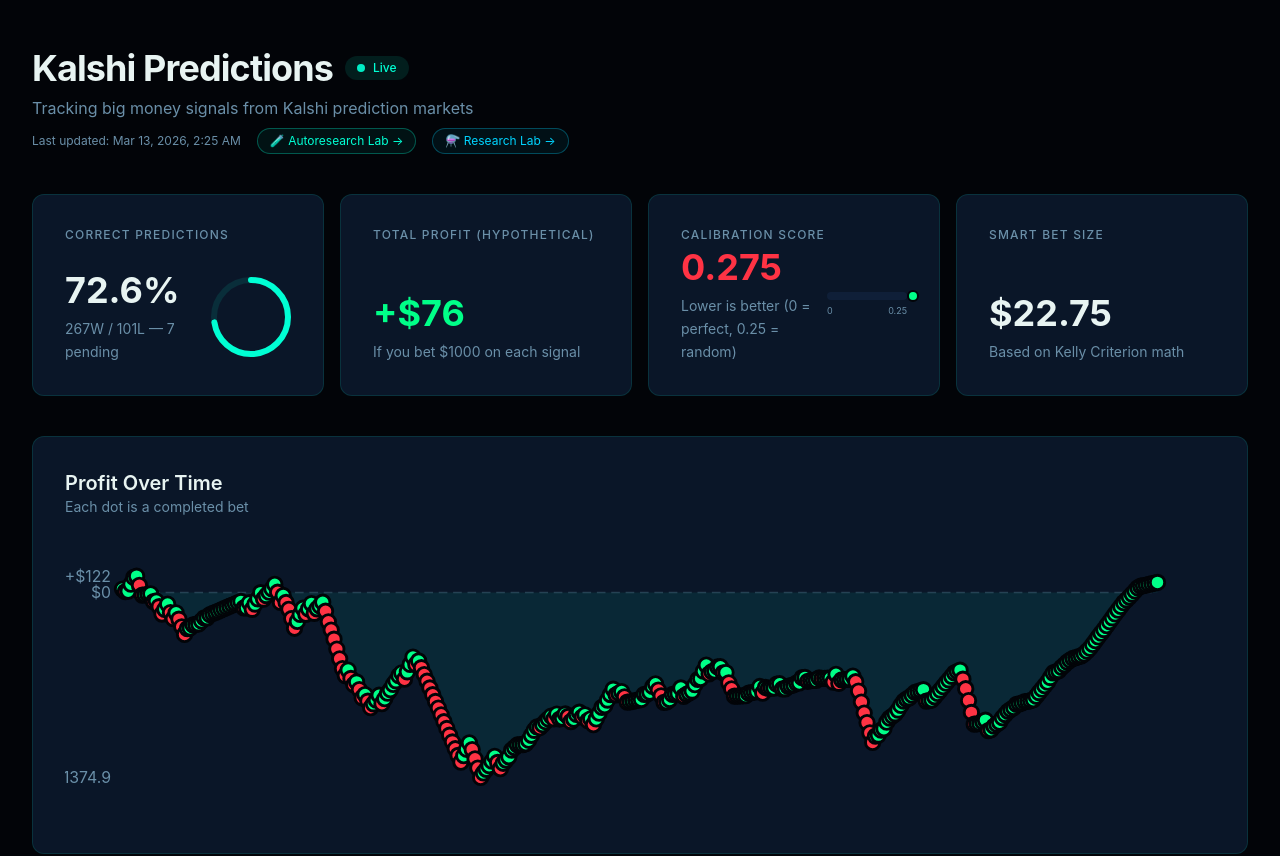
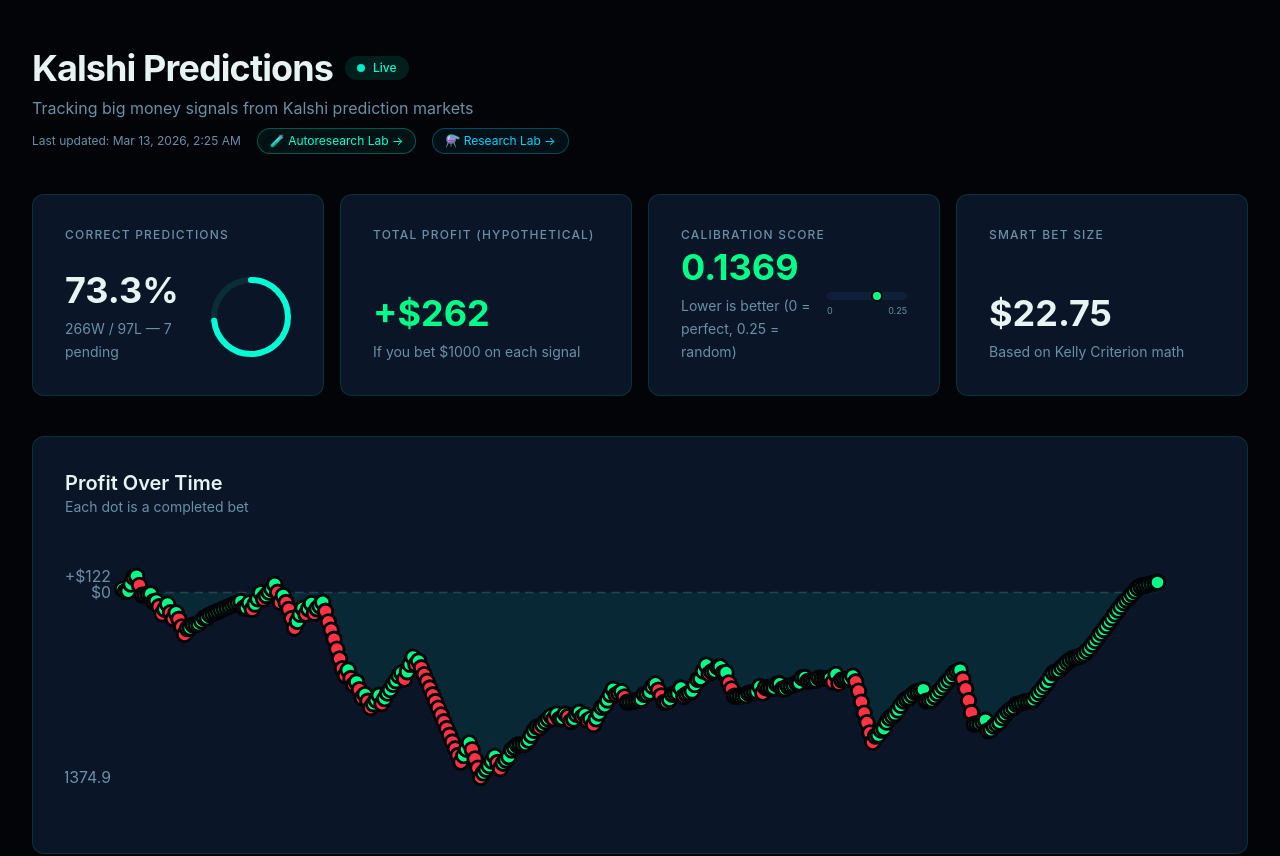
Before and after one commit to pagidik/kalshi-dashboard, a Next.js app: page / in a window 1280 px wide. Shown: the top 856 px of the page. Built offline with nearby package versions, Linux system fonts and the light colour scheme.

Commit message:
fix: read brier/win rate/pnl from config (363 trades) not recomputed from raw predictions

```diff
--- a/app/page.tsx
+++ b/app/page.tsx
@@ -27,25 +27,34 @@
   const kellyBet = rawConfig.kellyBet ?? (rawConfig.categoryStats as Record<string, unknown> | undefined)?.sports ?? config.minTradeUSD
   const kellyDisplay = typeof kellyBet === 'number' ? kellyBet : (kellyBet as Record<string, unknown>)?.kellyBet ?? config.minTradeUSD
 
-  // Compute stats dynamically
+  // Compute stats — prefer authoritative values from config (363 trades) over raw prediction rows
   const settled = predictions.filter(p => p.status === 'won' || p.status === 'lost')
   const wins = settled.filter(p => p.status === 'won').length
   const losses = settled.filter(p => p.status === 'lost').length
   const pending = predictions.filter(p => p.status === 'pending').length
-  const winRate = settled.length > 0 ? (wins / settled.length) * 100 : 0
-  const totalPnl = settled.reduce((sum, p) => sum + (p.pnl ?? 0), 0)
+
+  const rawConfigData = configJson as unknown as Record<string, unknown>
+  // Win rate: use config's overallWinRate (363 trades) if available, else compute from predictions
+  const configWinRate = typeof rawConfigData.overallWinRate === 'number' ? rawConfigData.overallWinRate * 100 : null
+  const winRate = configWinRate ?? (settled.length > 0 ? (wins / settled.length) * 100 : 0)
+  const settledCount = typeof rawConfigData.dataPoints === 'number' ? rawConfigData.dataPoints : settled.length
+  const configWins = Math.round((configWinRate ?? winRate) / 100 * settledCount)
+  const configLosses = settledCount - configWins
+
+  // P&L: use config notes value if parseable, else sum from predictions
+  const notesMatch = typeof rawConfigData.notes === 'string'
+    ? rawConfigData.notes.match(/Total P&L: \$([\d.]+)/)
+    : null
+  const totalPnl = notesMatch ? parseFloat(notesMatch[1]) : settled.reduce((sum, p) => sum + (p.pnl ?? 0), 0)
   const pnlDisplay = totalPnl >= 0 ? `+$${totalPnl.toFixed(0)}` : `-$${Math.abs(totalPnl).toFixed(0)}`
   const pnlColor = totalPnl >= 0 ? 'var(--green)' : 'var(--red)'
 
-  // Brier score: mean((predicted_prob - outcome)^2) over settled bets with known result
-  const brierBets = settled.filter(p => p.result !== null && p.price !== null)
-  const brierScore = brierBets.length > 0
-    ? brierBets.reduce((sum, p) => {
-        const outcome = p.result === 'yes' ? 1 : 0
-        return sum + Math.pow((p.price ?? 0) - outcome, 2)
-      }, 0) / brierBets.length
-    : 0
-  const brierDisplay = brierScore.toFixed(3)
+  // Brier score: use pre-computed value from config (calculated by learner over all 363 trades)
+  // Do NOT recompute from predictions.json — the learner uses a more accurate formula
+  const brierScore: number = typeof rawConfigData.overallBrierScore === 'number'
+    ? rawConfigData.overallBrierScore
+    : (rawConfigData.categoryStats as Record<string, { brierScore?: number }> | undefined)?.sports?.brierScore ?? 0
+  const brierDisplay = brierScore.toFixed(4)
   const brierColor = brierScore < 0.15 ? 'var(--green)' : brierScore < 0.20 ? 'var(--amber)' : 'var(--red)'
   const brierPct = Math.min((brierScore / 0.25) * 100, 100)
 
@@ -78,7 +87,7 @@
           label="Correct Predictions"
           value={`${winRate.toFixed(1)}%`}
           title="Win Rate"
-          subtext={`${wins}W / ${losses}L — ${pending} pending`}
+          subtext={`${configWins}W / ${configLosses}L — ${pending} pending`}
           tooltip="How often the signals we tracked turned out to be right. Based on settled (completed) bets only."
         >
           <CircularProgress value={winRate} />
```
